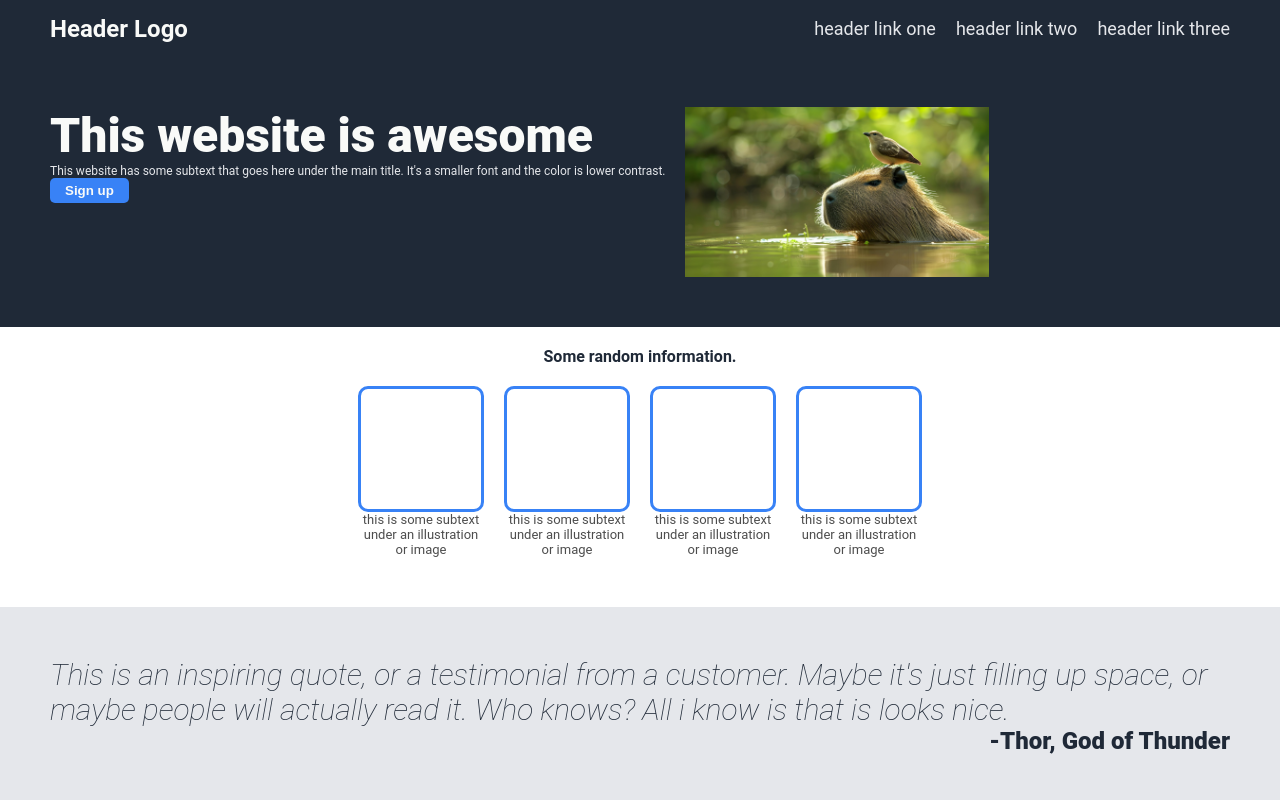
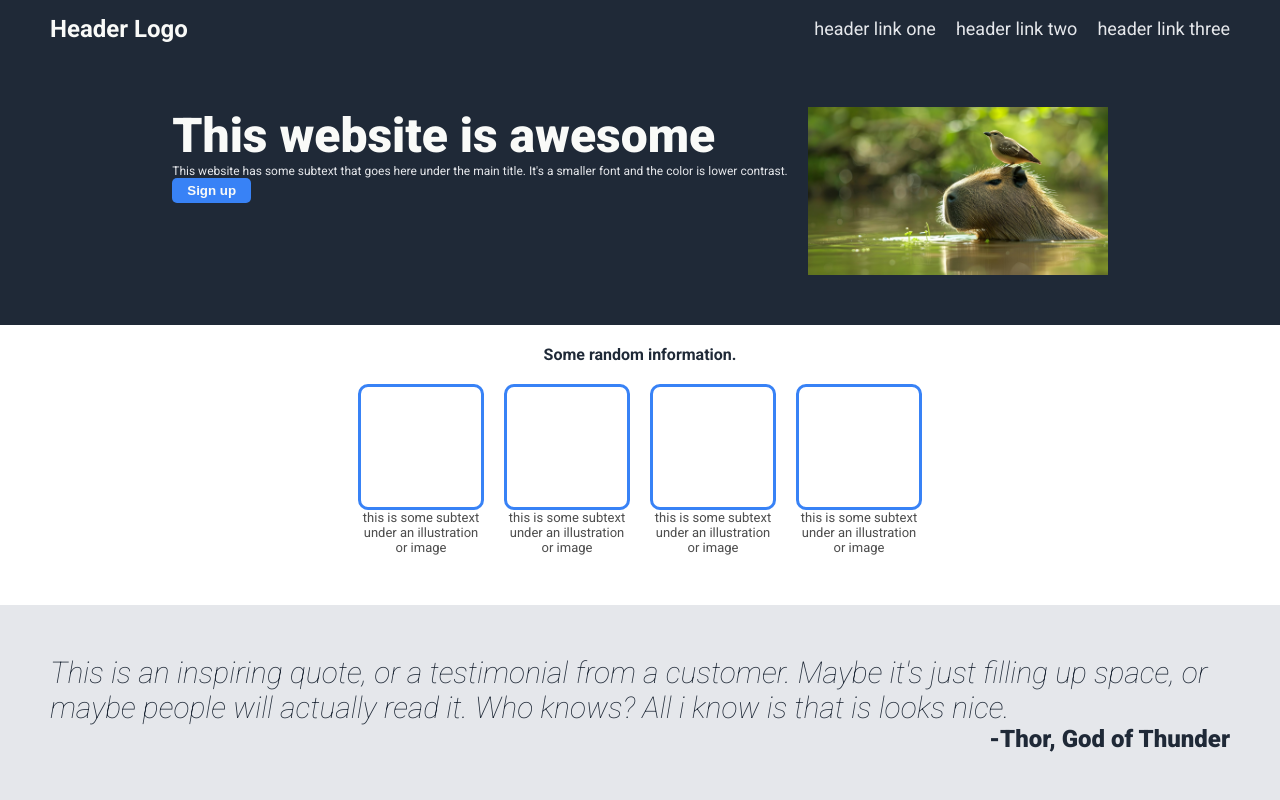
Before and after one commit to Szubertos/odin-landing-page, a plain HTML site: page index.html in a window 1280 px wide. Shown: the top 800 px of the page. Drawn offline with Linux system fonts and the light colour scheme.

Commit message:
Fix spacing in Tile 1

```diff
--- a/index.html
+++ b/index.html
@@ -5,6 +5,9 @@
     <meta name="viewport" content="width=device-width, initial-scale=1.0">
     <link rel="stylesheet" href="styles.css">
     <title>Document</title>
+    <link rel="preconnect" href="https://fonts.googleapis.com">
+    <link rel="preconnect" href="https://fonts.gstatic.com" crossorigin>
+    <link href="https://fonts.googleapis.com/css2?family=Roboto:ital,wght@0,100..900;1,100..900&display=swap" rel="stylesheet">
 </head>
 <body>
     <div class="header">
--- a/styles.css
+++ b/styles.css
@@ -40,11 +40,12 @@ body {
     padding: 50px;
     display: flex;
     padding-top: 0px;
+    justify-content: center;
 }
 
 #tile1image {
-    height: 170px;
-    width: auto;
+    height: auto;
+    width: 300px;
 }
 
 #tile1button {
```
